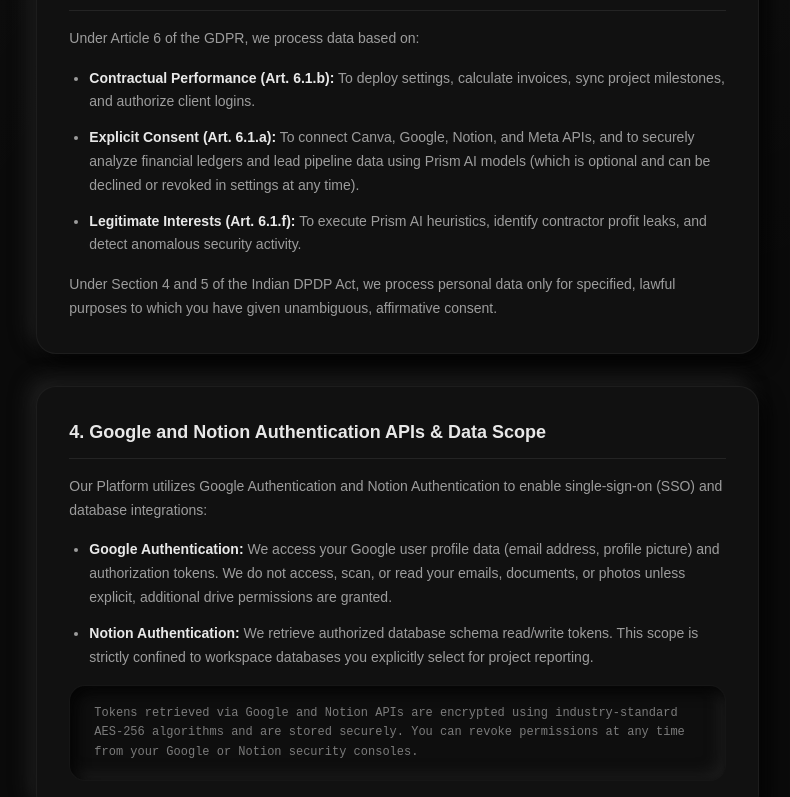
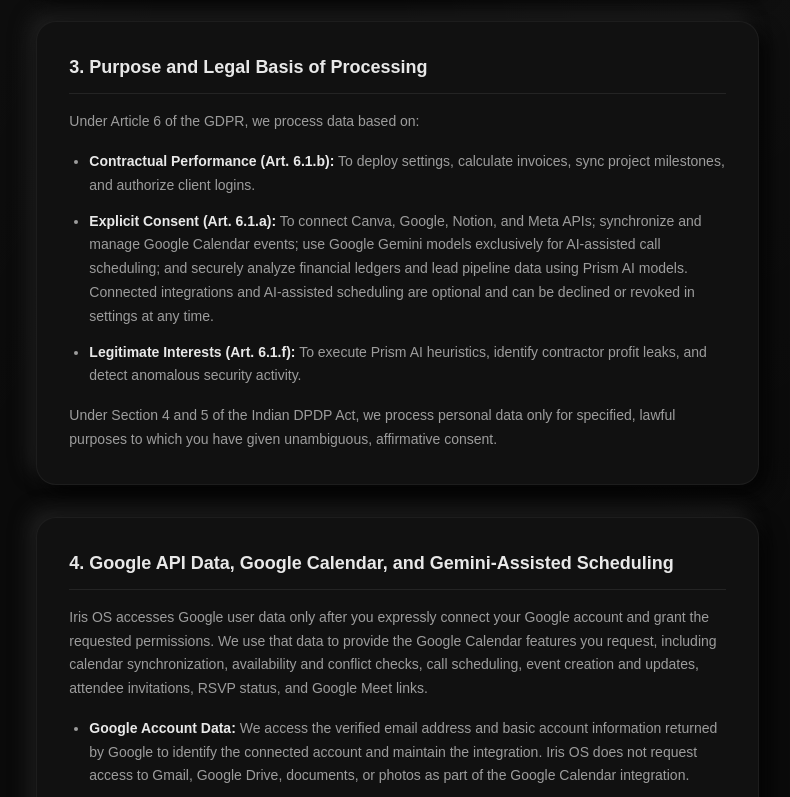
Before and after one commit to Lohith-2523/iris-os, a Next.js app: page /privacy in a window 1280 px wide. Shown: the part 1180-1977 px from the top of the page, without its empty margins (433-1223 px from the left). Built offline with nearby package versions, Linux system fonts and the light colour scheme; no server answers; a web font is replaced by a local one.

Commit message:
Updated privacy policy

```diff
--- a/src/app/privacy/page.tsx
+++ b/src/app/privacy/page.tsx
@@ -282,7 +282,7 @@ export default function PrivacyPolicyPage() {
               margin: 0,
             }}
           >
-            Last Updated: June 27, 2026 • GDPR & DPDP Compliant • Shards Media
+            Last Updated: July 28, 2026 • GDPR & DPDP Compliant • Shards Media
           </p>
         </div>
       </section>
@@ -330,7 +330,7 @@ export default function PrivacyPolicyPage() {
                 { id: 'controller', label: '1. Data Controller' },
                 { id: 'data-collection', label: '2. Personal Data We Collect' },
                 { id: 'purpose', label: '3. Purpose & Legal Basis' },
-                { id: 'integrations', label: '4. Google & Notion APIs' },
+                { id: 'integrations', label: '4. Google Data & Gemini' },
                 { id: 'retention', label: '5. Retention & Erasure' },
                 { id: 'user-rights', label: '6. GDPR & DPDP Act Rights' },
                 { id: 'transfers', label: '7. International Transfers' },
@@ -436,6 +436,7 @@ export default function PrivacyPolicyPage() {
                 { title: 'Identity & Account Metadata', desc: 'Corporate name, billing address, currency settings, administrator emails.' },
                 { title: 'Financial Data', desc: 'Internal ledgers, client invoices, amount totals, expenses, merchant names.' },
                 { title: 'Integration Telemetry & Access Tokens', desc: 'OAuth authorization tokens for Canva catalogs, Meta Ads metrics, and Google or Notion workspaces.' },
+                { title: 'Google Account & Calendar Data', desc: 'Google account email and profile information, calendar identifiers, and event information such as titles, descriptions, dates, times, attendees, RSVP status, recurrence, locations, and Google Meet links, when you connect Google Calendar.' },
                 { title: 'Human Resources & Contractor Allocation Logs', desc: 'Contractor name initials and assigned deliverable hours.' },
                 { title: 'System Logs & Telemetry', desc: 'IP address, device headers, authentication timestamps.' }
               ].map((li, idx) => (
@@ -493,7 +494,7 @@ export default function PrivacyPolicyPage() {
             <ul className="space-y-3" style={{ listStyleType: 'disc', paddingLeft: '20px', margin: 0 }}>
               {[
                 { title: 'Contractual Performance (Art. 6.1.b)', desc: 'To deploy settings, calculate invoices, sync project milestones, and authorize client logins.' },
-                { title: 'Explicit Consent (Art. 6.1.a)', desc: 'To connect Canva, Google, Notion, and Meta APIs, and to securely analyze financial ledgers and lead pipeline data using Prism AI models (which is optional and can be declined or revoked in settings at any time).' },
+                { title: 'Explicit Consent (Art. 6.1.a)', desc: 'To connect Canva, Google, Notion, and Meta APIs; synchronize and manage Google Calendar events; use Google Gemini models exclusively for AI-assisted call scheduling; and securely analyze financial ledgers and lead pipeline data using Prism AI models. Connected integrations and AI-assisted scheduling are optional and can be declined or revoked in settings at any time.' },
                 { title: 'Legitimate Interests (Art. 6.1.f)', desc: 'To execute Prism AI heuristics, identify contractor profit leaks, and detect anomalous security activity.' }
               ].map((li, idx) => (
                 <li
@@ -546,7 +547,7 @@ export default function PrivacyPolicyPage() {
                 margin: 0,
               }}
             >
-              4. Google and Notion Authentication APIs & Data Scope
+              4. Google API Data, Google Calendar, and Gemini-Assisted Scheduling
             </h2>
             <p
               style={{
@@ -557,11 +558,16 @@ export default function PrivacyPolicyPage() {
                 margin: 0,
               }}
             >
-              Our Platform utilizes Google Authentication and Notion Authentication to enable single-sign-on (SSO) and database integrations:
+              Iris OS accesses Google user data only after you expressly connect your Google account and grant the requested permissions. We use
+              that data to provide the Google Calendar features you request, including calendar synchronization, availability and conflict checks,
+              call scheduling, event creation and updates, attendee invitations, RSVP status, and Google Meet links.
             </p>
             <ul className="space-y-3" style={{ listStyleType: 'disc', paddingLeft: '20px', margin: 0 }}>
               {[
-                { title: 'Google Authentication', desc: 'We access your Google user profile data (email address, profile picture) and authorization tokens. We do not access, scan, or read your emails, documents, or photos unless explicit, additional drive permissions are granted.' },
+                { title: 'Google Account Data', desc: 'We access the verified email address and basic account information returned by Google to identify the connected account and maintain the integration. Iris OS does not request access to Gmail, Google Drive, documents, or photos as part of the Google Calendar integration.' },
+                { title: 'Google Calendar Data', desc: 'With your permission, Iris OS reads calendar lists and future calendar events and may store event titles, descriptions, start and end times, recurrence details, attendee email addresses, RSVP status, event identifiers, locations, and Google Meet links. Iris OS also sends the meeting title, date, time, attendee email addresses, and conferencing request to Google when you ask it to create or update an event.' },
+                { title: 'Gemini-Only AI Scheduling', desc: 'Google Gemini is the only AI model family used to interpret requests to schedule calls. For this workflow, Gemini may process only the information reasonably necessary to understand the scheduling request, such as the meeting title, attendee names or email addresses, requested date and time, time zone, and current scheduling state. Iris OS does not send Google OAuth access or refresh tokens to Gemini, and it does not use OpenAI, Anthropic, or any other AI provider to process Google Calendar data for call scheduling.' },
+                { title: 'Purpose Limitation', desc: 'Google user data is used only to provide or improve the user-facing calendar and scheduling features you request. It is not sold, used for advertising, or used to build advertising profiles. Access is limited to the connected user and their authorized Iris OS workspace.' },
                 { title: 'Notion Authentication', desc: 'We retrieve authorized database schema read/write tokens. This scope is strictly confined to workspace databases you explicitly select for project reporting.' }
               ].map((li, idx) => (
                 <li
@@ -589,8 +595,12 @@ export default function PrivacyPolicyPage() {
                 borderRadius: '16px',
               }}
             >
-              Tokens retrieved via Google and Notion APIs are encrypted using industry-standard AES-256 algorithms and are stored securely.
-              You can revoke permissions at any time from your Google or Notion security consoles.
+              Google and Notion OAuth credentials are encrypted at rest and stored securely. Google OAuth credentials are used by Iris OS servers
+              to communicate with Google APIs and are not included in prompts sent to Gemini. You can disconnect Google Calendar in Iris OS or
+              revoke access at any time from your Google Account security settings. On disconnection or a valid deletion request, Iris OS removes
+              the stored Google credentials and synchronized Google Calendar data associated with the connection, subject only to legal retention
+              obligations. Our use and transfer of information received from Google APIs adheres to the Google API Services User Data Policy,
+              including its Limited Use requirements.
             </div>
           </section>
 
```
